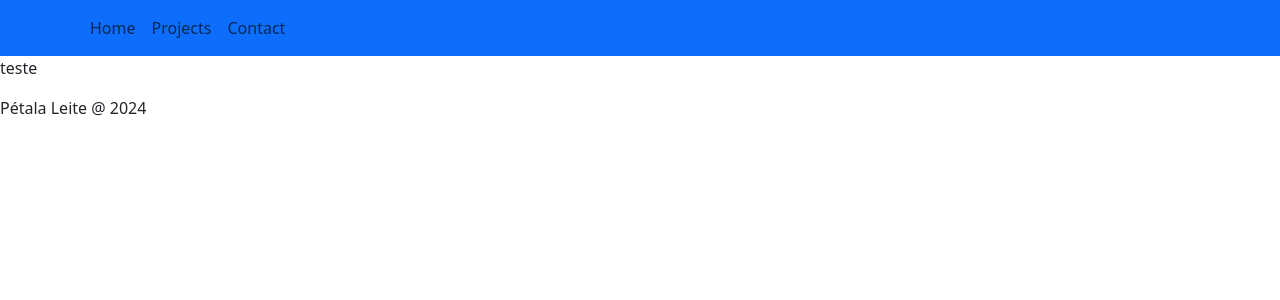
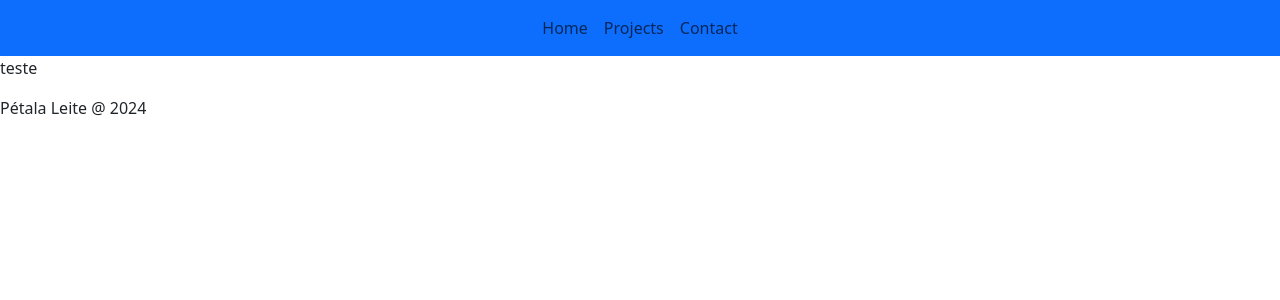
Before and after one commit to petalaleite/petalaleite.github.io, a React (Create React App) app: page / in a window 1280 px wide. Shown: the top 300 px of the page. Built offline with nearby package versions, Linux system fonts and the light colour scheme.

Commit message:
fix: center navbar

```diff
--- a/src/components/header.js
+++ /dev/null
@@ -1,5 +0,0 @@
-function Header() {
-  return <header>Em Construção</header>;
-}
-
-export default Header;
--- a/src/components/navbar/navbar.js
+++ b/src/components/navbar/navbar.js
@@ -1,11 +1,10 @@
 import React from 'react';
-import { Navbar, Nav, Container } from 'react-bootstrap';
+import { Navbar, Nav } from 'react-bootstrap';
 
 function Header() {
   return (
-    <Navbar bg="primary">
-      <Container>
-        <Nav className='justify-content-center'>
+    <Navbar bg="primary" className="justify-content-center">
+      <Nav>
         <Nav.Item>
           <Nav.Link href="#home">Home</Nav.Link>
         </Nav.Item>
@@ -16,7 +15,6 @@
           <Nav.Link href="#contact">Contact</Nav.Link>
         </Nav.Item>
       </Nav>
-      </Container>
     </Navbar>
   );
 }
```
Lines whose indentation alone changed are shown as unchanged.
